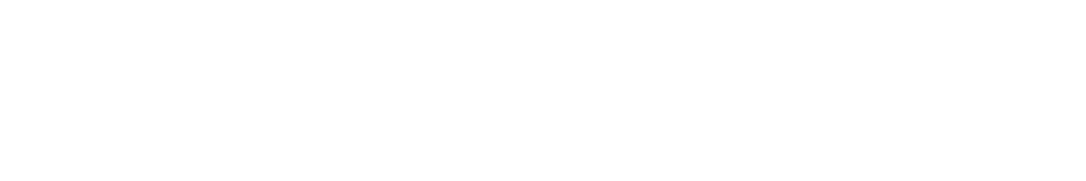
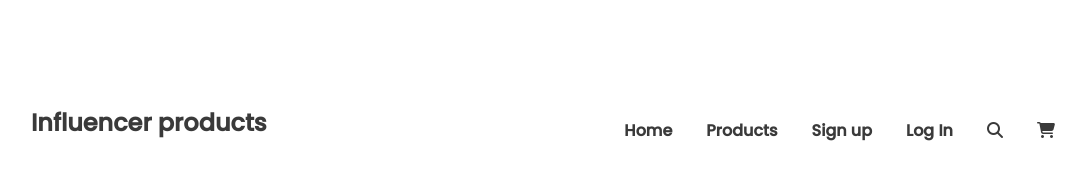
Before and after one commit to sif1t/Influencer-products, a plain HTML site: page index.html in a window 1280 px wide. Shown: the whole page, without its empty margins (97-1183 px from the left). Drawn offline with Linux system fonts and the light colour scheme.

Commit message:
nav section complite

```diff
--- a/index.html
+++ b/index.html
@@ -10,6 +10,25 @@
     <link rel="stylesheet" href="style.css">
 </head>
 <body>
+    <header>
+        <!-- nav section  -->
+        <nav>
+            <h1 class="nav-title">Influencer products</h1>
+            <ul>
+                <li><a href="#">Home</a></li>
+                <li><a href="#">Products</a></li>
+                <li><a href="#">Sign up</a></li>
+                <li><a href="#">Log In</a></li>
+                <li><a href="#"><i class="fa-solid fa-magnifying-glass"></i></a></li>
+                <li><a href="#"><i class="fa-solid fa-cart-shopping"></i></a></li>
+            </ul>
+        </nav>
+    </header>
+    <main>
 
+    </main>
+    <footer>
+
+    </footer>
 </body>
 </html>
--- a/style.css
+++ b/style.css
@@ -0,0 +1,41 @@
+@import url('https://fonts.googleapis.com/css2?family=Open+Sans:ital,wght@0,300;0,400;1,300&family=Poppins:wght@300;500&family=Roboto:ital,wght@0,300;0,500;0,700;0,900;1,300;1,400&display=swap');
+
+* {
+    font-family: 'Poppins', sans-serif;
+}
+/* nav section  */
+nav {
+    display: flex;
+    align-items: center;
+    justify-content: space-between;
+    margin: 85px 120px;
+}
+
+.nav-title {
+    color: #3A3A3A;
+    font-size: 24px;
+    font-style: normal;
+    font-weight: 700;
+    line-height: normal;
+    width: 243px;
+    height: 52px;
+}
+
+ul {
+    display: flex;
+    align-items: center;
+    gap: 34px;
+}
+
+ul li {
+    font-size: 16px;
+    font-style: normal;
+    font-weight: 600;
+    line-height: normal;
+    list-style: none;
+}
+
+li a {
+    color: #3A3A3A;
+    text-decoration: none;
+}
```
